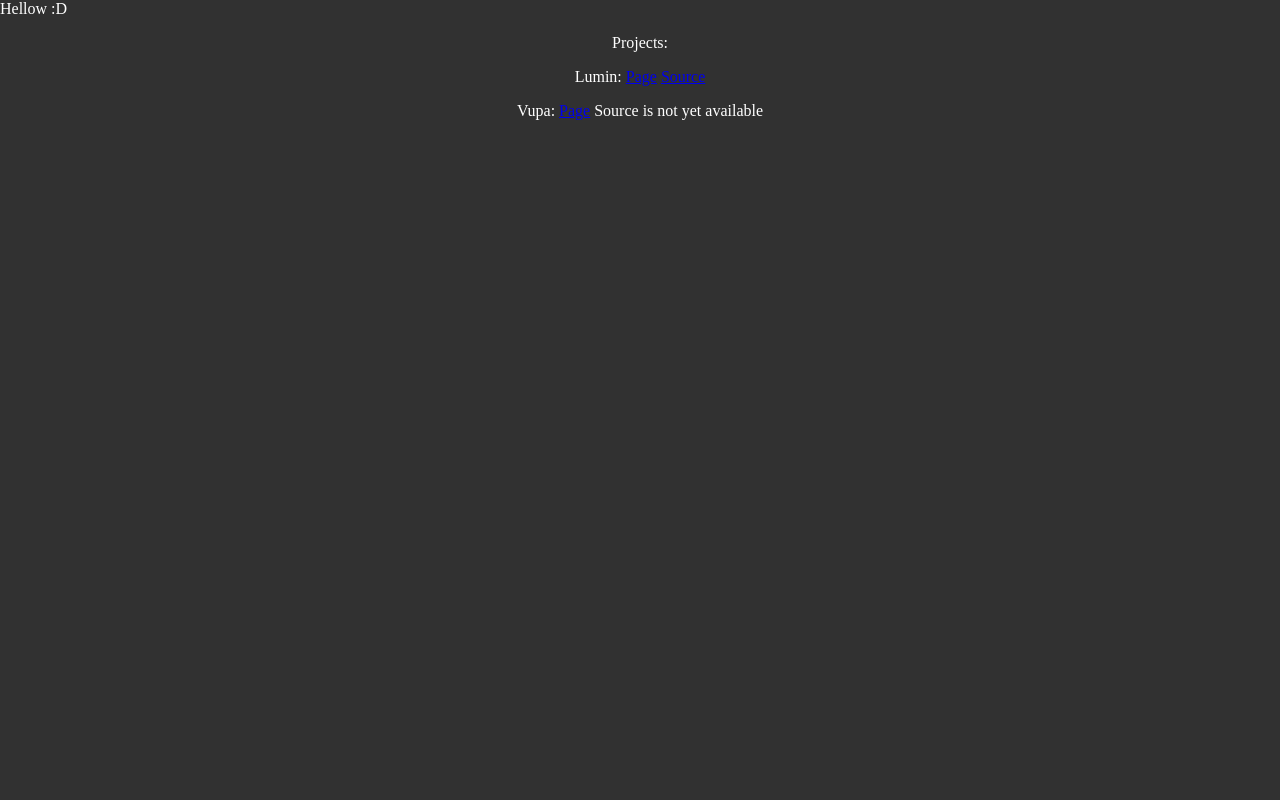
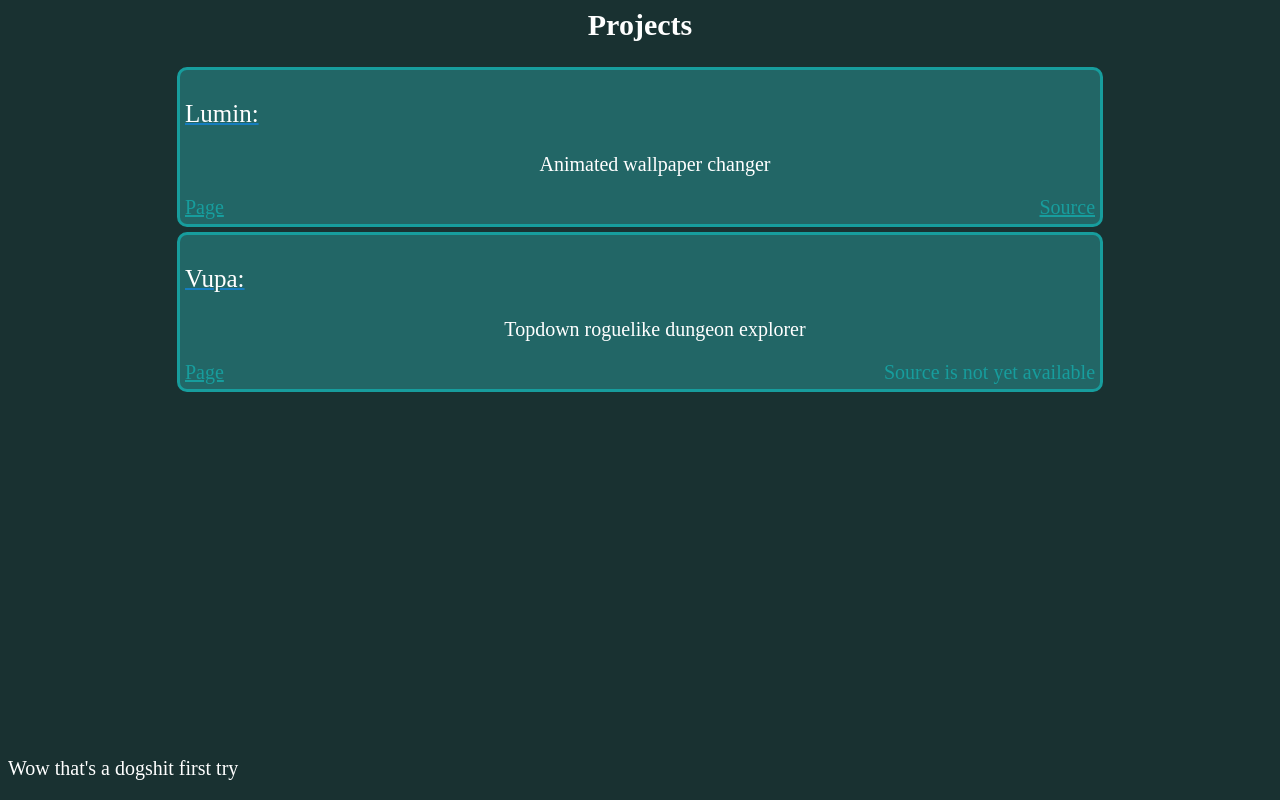
Before and after one commit to Bowarc/bowarc.github.io, a plain HTML site: page index.html in a window 1280 px wide. Drawn offline with Linux system fonts and the light colour scheme.

Commit message:
Simple base with bad colors

```diff
--- a/index.html
+++ b/index.html
@@ -5,26 +5,52 @@
         <title>Bowarc</title>
         <link rel="stylesheet" href="style.css">
     </head>
-    <body>
-        <div>
-          <p>Hellow :D</p>
+        <h2> Projects </h2>
+        <div class = "projects">
+          <div class = "project">
+            <p class = "project-title">Lumin: </p>
+            <p
+              class = "project-description">
+              Animated wallpaper changer
+            </p>
+            <a
+              class = "project-page"
+              href="https://Bowarc.github.io/Lumin"
+              target="_blank"
+              rel="noreferrer noopener">
+              Page
+            </a>
+            <a
+              class = "project-source"
+              href="https://github.com/Bowarc/Lumin"
+              target="_blank"
+              rel="noreferrer noopener">
+              Source
+            </a>
+          </div>
+          <div class = "project">
+            <p class = "project-title">Vupa: </p>
+            <p
+              class = "project-description">
+              Topdown roguelike dungeon explorer
+            </p>
+            <a
+              class = "project-page"
+              href="https://Bowarc.github.io/Vupa"
+              target="_blank"
+              rel="noreferrer noopener">
+              Page
+            </a>
+            <a
+              class = "project-source">
+              Source is not yet available
+            </a>
+          </div>
+          </div>
         </div>
-
-        <div class="center">
-          <p>Projects: </p>
-          <div>
-              <p>Lumin:
-                <a href="https://Bowarc.github.io/Lumin" target="_blank" rel="noreferrer noopener">Page</a>
-                <a href="https://github.com/Bowarc/Lumin" target="_blank" rel="noreferrer noopener">Source</a>
-              </p>
-          </div>
-          <div>
-              <p>Vupa:
-                <a href="https://Bowarc.github.io/Vupa" target="_blank" rel="noreferrer noopener">Page</a>
-                <a>Source is not yet available</a>
-              </p>
-          </div>
-
+          <p class="bottom-page">
+            Wow that's a dogshit first try
+          </p>
         </div>
     </body>
 </html>
--- a/style.css
+++ b/style.css
@@ -1,13 +1,116 @@
 body{
     box-sizing: border-box;
-    padding: 0;
-    margin:  0;
+/*    padding: 25px;*/
+/*    margin:  15px;*/
     color: white;
-    background: #313131;
+    background: var(--primary3);
+    font-size: 20px;
+    text-align: center;
 }
+
+:root {
+  --primary0: rgba( 34,102,102,1);   /* Main Primary color */
+  --primary1: rgba( 22,206,206,1);
+  --primary2: rgba( 23,157,157,1);
+  --primary3: rgba( 25, 49, 49,1);
+  --primary4: rgba( 16, 24, 24,1);
+}
+
+/* Palette URL: http://paletton.com/#uid=13i0u0kllllsCLErgxmfqaeay57 */
+
+/* As hex codes */
+
+/*.color-primary-0 { color: #226666 }
+.color-primary-1 { color: #16CECE }
+.color-primary-2 { color: #179D9D }
+.color-primary-3 { color: #193131 }
+.color-primary-4 { color: #101818 }*/
+
+
+
+/* As RGBa codes */
+
+/*.rgba-primary-0 { color: rgba( 34,102,102,1) }
+.rgba-primary-1 { color: rgba( 22,206,206,1) }
+.rgba-primary-2 { color: rgba( 23,157,157,1) }
+.rgba-primary-3 { color: rgba( 25, 49, 49,1) }
+.rgba-primary-4 { color: rgba( 16, 24, 24,1) }*/
+/* Generated by Paletton.com © 2002-2014 */
 
 
 .center {
   text-align: center;
-/*  border: 3px solid green;*/
 }
+
+.projects{
+  display: inline-block;
+  text-align: center;
+  width:90%;
+}
+
+.project{
+  display: inline-block;
+  border: solid;
+  border-radius: 10px;
+  border-color: var(--primary2);
+  padding: 5px;
+  width: 80%;
+  background-color: var(--primary0);
+  margin-bottom: 5px;
+
+}
+
+.project-description{
+/*  text-align: left;*/
+  padding-left: 30px;
+  font-size: 20px;
+}
+
+.project-title{
+  text-align: left;
+  text-decoration: underline #167DBF;
+  text-decoration-thickness: 2px;
+  font-size: 25;
+}
+
+
+.project-page{
+  float: left;
+  color: var(--primary2);
+}
+
+.project-source{
+/*  color: #64BDB1;*/
+  float: right;
+/*  font-size:10px;*/
+  color: var(--primary2);
+/*  padding-left: 5px;*/
+}
+
+.title{
+  font-size: 30px;
+}
+
+.bottom-page{
+  position: fixed;
+  bottom: 0;
+}
+
+a:link {
+/*  color: red;*/
+}
+
+/* visited link */
+a:visited {
+/*  color: green;*/
+}
+
+/* mouse over link */
+a:hover {
+/*  color: hotpink;*/
+}
+
+/* selected link */
+a:active {
+/*  color: blue;
+}
```
